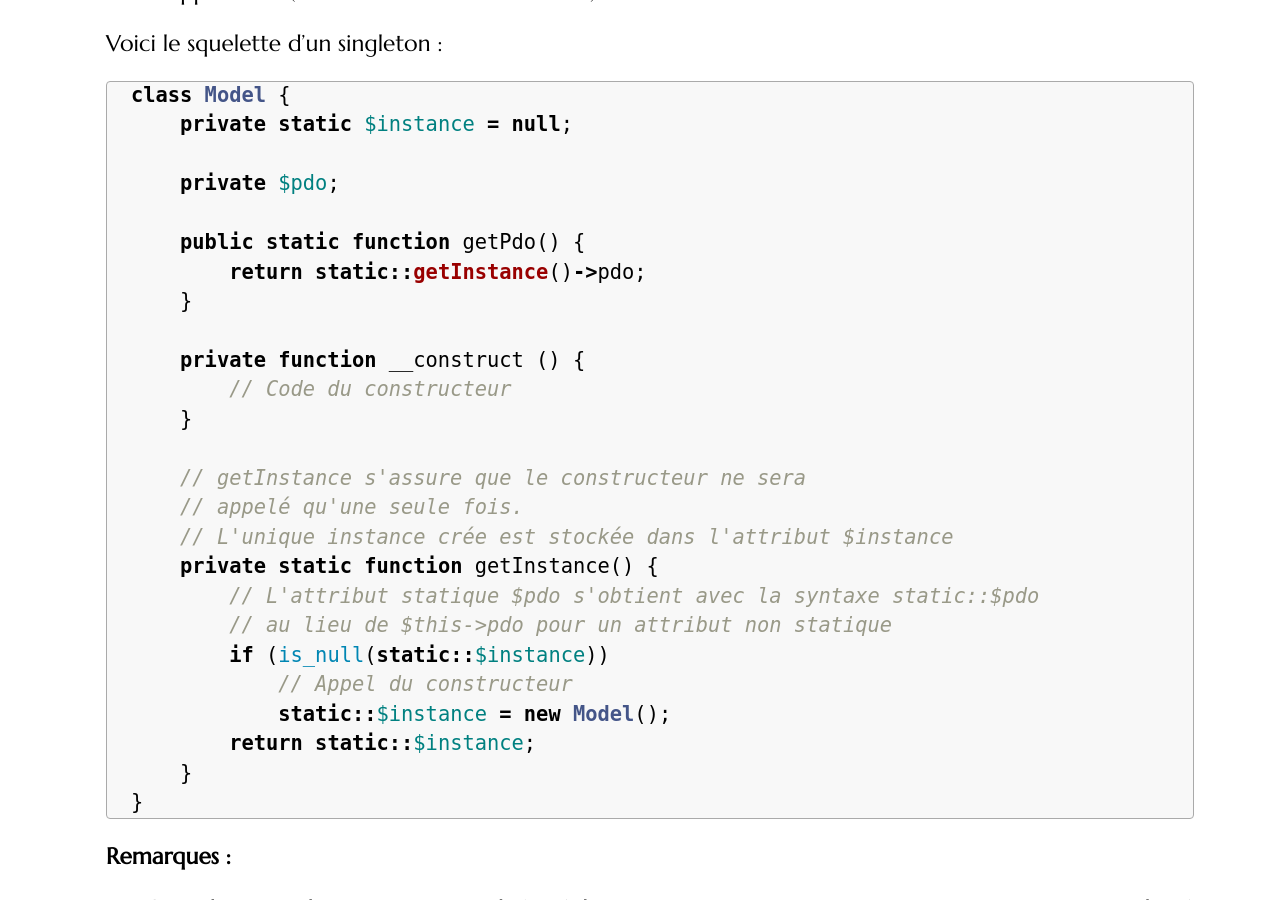
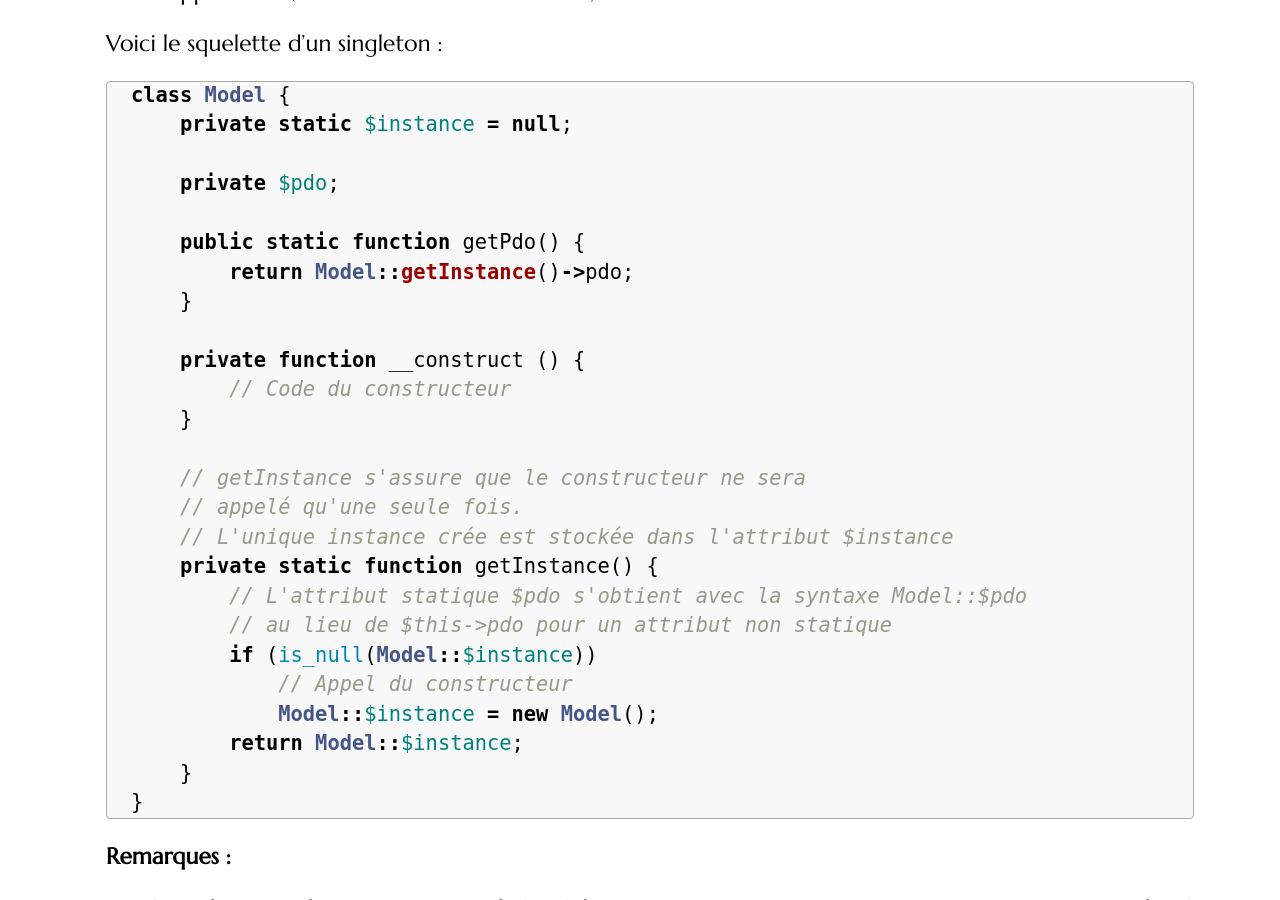
Before and after one commit to romainlebreton/R3.01-DeveloppementWeb, a Jekyll site: the page built from tutorials/tutorial2.md, in a window 1280 px wide and 900 px high, scrolled down 5455 px. Built offline with Jekyll 4.4.1, drawn with Linux system fonts in a browser that asks for light colours; some web fonts are replaced; some of the changed text lies outside the part shown.

Commit message:
Enleve static:: afficher() -> __toString() construire() -> construireDepuisTableau()

````diff
--- a/tutorials/tutorial2.md
+++ b/tutorials/tutorial2.md
@@ -128,9 +128,9 @@ serveur du reste du code PHP.
 
      static public function getLogin() : string {
        // L'attribut statique $databaseConfiguration
-       // s'obtient avec la syntaxe static::$databaseConfiguration
+       // s'obtient avec la syntaxe Conf::$databaseConfiguration
        // au lieu de $this->databaseConfiguration pour un attribut non statique
-       return static::$databaseConfiguration['login'];
+       return Conf::$databaseConfiguration['login'];
      }
 
    }
@@ -245,7 +245,7 @@ class Model {
     private $pdo;
 
     public static function getPdo() {
-        return static::getInstance()->pdo;
+        return Model::getInstance()->pdo;
     }
 
     private function __construct () {
@@ -256,12 +256,12 @@ class Model {
     // appelé qu'une seule fois.
     // L'unique instance crée est stockée dans l'attribut $instance
     private static function getInstance() {
-        // L'attribut statique $pdo s'obtient avec la syntaxe static::$pdo
+        // L'attribut statique $pdo s'obtient avec la syntaxe Model::$pdo
         // au lieu de $this->pdo pour un attribut non statique
-        if (is_null(static::$instance))
+        if (is_null(Model::$instance))
             // Appel du constructeur
-            static::$instance = new Model();
-        return static::$instance;
+            Model::$instance = new Model();
+        return Model::$instance;
     }
 }
 ```
````
Also changed, not shown: tutorials/tutorial3.md (+4 -2 lines), tutorials/tutorial7.md (+4 -4 lines), 3 other files.
